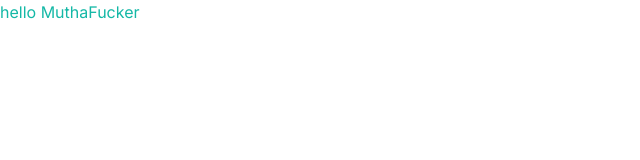
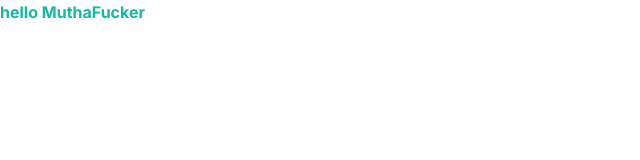
Before and after one commit to dCOMMICS/travel_aPK, a Next.js app: page / in a window 1280 px wide. Shown: the top 160 px of the page, without its empty margins (0-640 px from the left). Built offline with nearby package versions, Linux system fonts and the light colour scheme.

Commit message:
🔥🚀

```diff
--- a/app/page.tsx
+++ b/app/page.tsx
@@ -2,7 +2,7 @@
 
 export default function Home() {
   return (
-    <h1 className="text-bold text-teal-500">
+    <h1 className="font-bold text-teal-500">
       hello MuthaFucker
     </h1>
   )
```
